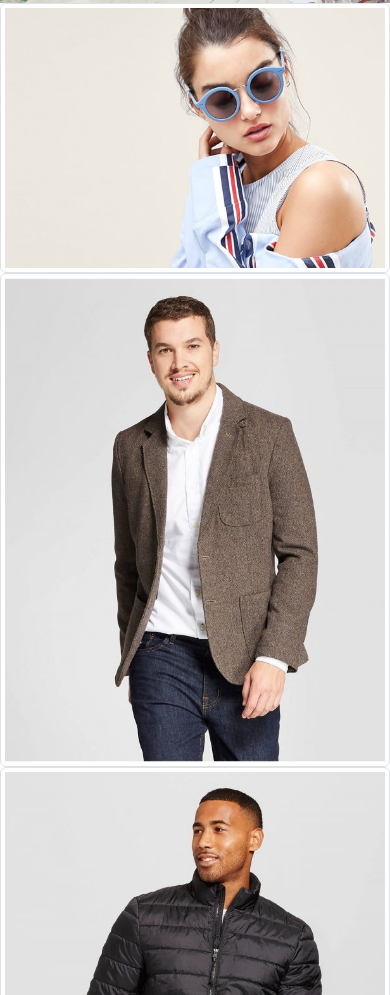
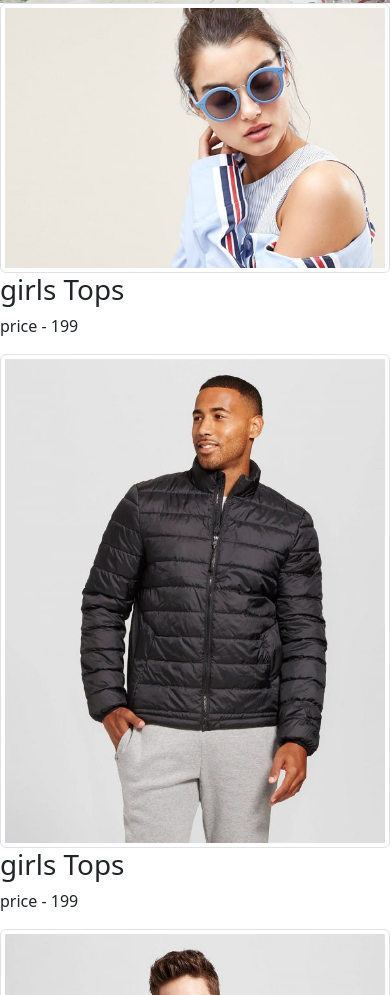
Before and after one commit to atulranjan73/Apna-Dukan, a plain HTML site: page new.html in a window 390 px wide. Shown: the part 629-1624 px from the top of the page. Drawn offline with nearby package versions, Linux system fonts and the light colour scheme.

Commit message:
try to responsive

```diff
--- a/NEW.CSS
+++ b/NEW.CSS
@@ -28,9 +28,10 @@
     height: 300px;
     width: 300px;
     display: flex;
-
+    flex-direction: row;
 
 }
+
 
 
 /* _____________________________MOBILE RESPONSIVE______________________________ */
--- a/new.html
+++ b/new.html
@@ -53,11 +53,24 @@
        </div>
 <div class="shopsection">
   <div class="row1">
-    <img src="image/1 (1).jpg" class="img-thumbnail" alt="...">
-  <img src="image/1 (19).jpg" class="img-thumbnail" alt="...">
-  <img src="image/1 (20).jpg" class="img-thumbnail" alt="...">
-  <img src="image/1 (21).jpg" class="img-thumbnail" alt="...">
-  </div>
+    <div class="img1">
+      <img src="image/1 (1).jpg" class="img-thumbnail" alt="...">
+      <h1>girls Tops</h1>
+      <p>price - 199</p>
+    </div>
+      <img src="image/1 (20).jpg" class="img-thumbnail" alt="...">
+      <h1>girls Tops</h1>
+      <p>price - 199</p>
+    </div>
+      <img src="image/1 (21).jpg" class="img-thumbnail" alt="...">
+      <h1>girls Tops</h1>
+      <p>price - 199</p>
+    </div>
+      <img src="image/1 (22).jpg" class="img-thumbnail" alt="...">
+      <h1>girls Tops</h1>
+      <p>price - 199</p>
+    </div>
+
 </div>
     </div>
       <script src="https://cdn.jsdelivr.net/npm/bootstrap@5.3.2/dist/js/bootstrap.bundle.min.js" integrity="sha384-C6RzsynM9kWDrMNeT87bh95OGNyZPhcTNXj1NW7RuBCsyN/o0jlpcV8Qyq46cDfL" crossorigin="anonymous"></script>
```
